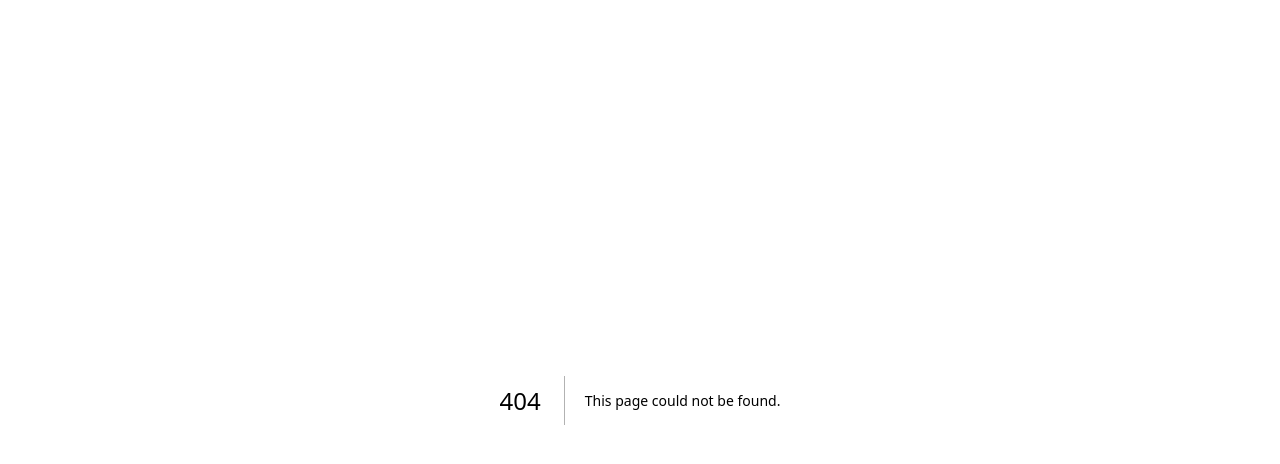
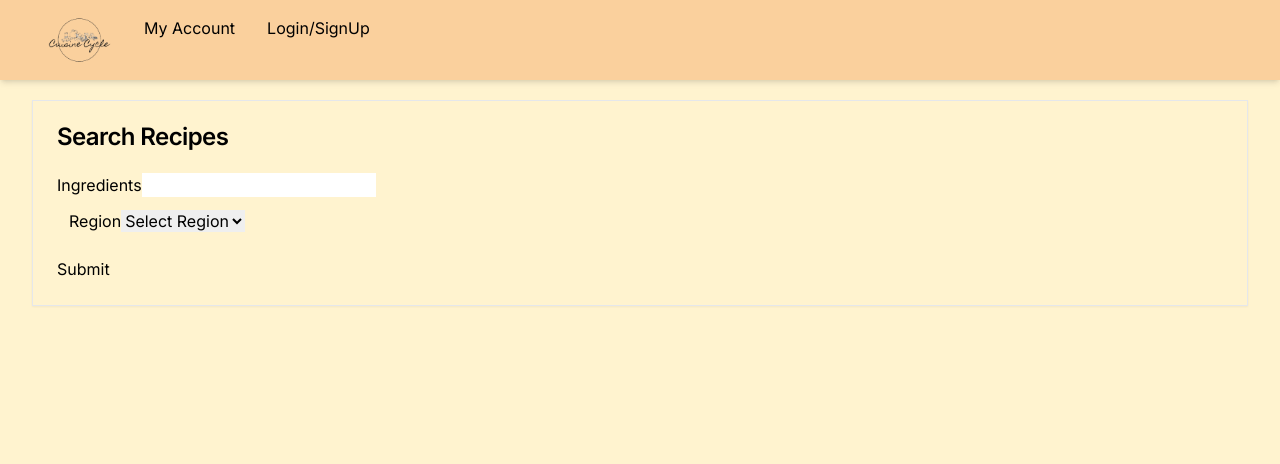
Before and after one commit to Mobiance/cuisine-cycle, a Next.js app: page /ai in a window 1280 px wide. Before the commit this address had no page. Shown: the top 464 px of the page. Built offline with nearby package versions, Linux system fonts and the light colour scheme; no server answers.

Commit message:
update aiprompt component and add ai route

```diff
--- a/app/_components/aiPrompt.jsx
+++ b/app/_components/aiPrompt.jsx
@@ -2,6 +2,17 @@
 
 import { useState } from "react"
 import { GoogleGenerativeAI } from "@google/generative-ai"
+import {
+    Card,
+    CardContent,
+    CardDescription,
+    CardFooter,
+    CardHeader,
+    CardTitle
+} from "@/components/ui/card";
+import { remark } from 'remark';
+import html from 'remark-html';
+
 
 export const AiPrompt = () => {
     const [loading, setLoading] = useState(false);
@@ -11,6 +22,7 @@ export const AiPrompt = () => {
     const [age, setAge] = useState("");
     const [country, setCountry] = useState("");
     const [hobbies, setHobbies] = useState("");
+    let contentHtml = null;
     const genAI = new GoogleGenerativeAI(
         process.env.NEXT_PUBLIC_GEMINI_KEY
     );
@@ -21,6 +33,12 @@ export const AiPrompt = () => {
         const response = await result.response;
         const text = response.text();
         setApiData(text);
+        console.log(text);
+        const processedContent = await remark()
+            .use(html)
+            .process(text);
+        contentHtml = processedContent.toString();
+        console.log(contentHtml);
         setLoading(false);
     };
     const handleSubmit = (e) => {
@@ -31,8 +49,11 @@ export const AiPrompt = () => {
     };
     return (
         <div className="container">
-            <h1>Google Gemini Pro AI Integration With React</h1>
-            <div className="mt-5 mb-5">
+            <Card className="mt-5 mb-5">
+                <CardHeader>
+                    <CardTitle>Search Recipes </CardTitle>
+                </CardHeader>
+                <CardContent>
                     <form onSubmit={handleSubmit}>
                         <div className="row d-flex align-items-end">
                             <div className="col-lg-2">
@@ -47,7 +68,7 @@ export const AiPrompt = () => {
                                     onChange={(e) => setIngredients(e.target.value)}
                                 />
                             </div>
-                        <div className="col-lg-2">
+                            <div className="col-lg-2 p-3">
                                 <label htmlFor="gender" className="form-label">
                                     Region
                                 </label>
@@ -69,11 +90,17 @@ export const AiPrompt = () => {
                             </div>
                         </div>
                     </form>
-            </div>
+                </CardContent>
+            </Card>
             <div className="">
                 {!loading && <p className="text-align-left">{apiData}</p>}
                 {loading && <p>Loading...</p>}
             </div>
+            <div>
+                {
+                    contentHtml
+                }
+            </div>
         </div>
     );
 }
--- a/app/_components/main-body.jsx
+++ b/app/_components/main-body.jsx
@@ -1,10 +1,16 @@
-import { AiPrompt } from "./aiPrompt"
+import { Button } from "@/components/ui/button"
 import SearchRecipes from "./search-recipe"
+import Link from "next/link"
 
 export const MainBody = () => {
     return (
         <div className="h-full flex items-center justify-center">
-            <AiPrompt />
+            <SearchRecipes />
+            <Button>
+                <Link href="/ai">
+                    Use AI
+                </Link>
+            </Button>
         </div>
     )
 }
--- /dev/null
+++ b/app/_components/markdownRenderer.jsx
@@ -0,0 +1,18 @@
+import React from 'react'
+import Markdown from 'markdown-to-jsx'
+
+const markdown = `Just a link: www.nasa.gov.`
+
+// createRoot(document.body).render(
+//   <Markdown remarkPlugins={[remarkGfm]}>{markdown}</Markdown>
+// )
+//
+    //
+const MarkdownRenderer = ({ text })=>{
+    render(
+        <Markdown>{text}</Markdown>
+    )
+
+}
+
+export default MarkdownRenderer;
--- /dev/null
+++ b/app/ai/page.jsx
@@ -0,0 +1,16 @@
+"use client"
+import Navbar from "../_components/Navbar";
+
+const { AiPrompt } = require("../_components/aiPrompt")
+
+const AiPage = () => {
+    return(
+        <main className="overflow-hidden">
+            <Navbar />
+            <div className="h-[100%] w-full flex items-center justify-center">
+                <AiPrompt />
+            </div>
+        </main>
+    )
+}
+export default AiPage;
--- a/package.json
+++ b/package.json
@@ -17,9 +17,14 @@
     "clsx": "^2.1.0",
     "embla-carousel-react": "^8.0.0-rc22",
     "lucide-react": "^0.323.0",
+    "markdown-to-jsx": "^7.4.1",
     "next": "14.1.0",
     "react": "^18",
     "react-dom": "^18",
+    "react-markdown": "^9.0.1",
+    "remark": "^15.0.1",
+    "remark-gfm": "^4.0.0",
+    "remark-html": "^16.0.1",
     "tailwind-merge": "^2.2.1",
     "tailwindcss-animate": "^1.0.7"
   },
```
Also changed, not shown: 1 other file (tests, documents, lock files or other folders). Lines whose indentation alone changed are shown as unchanged.
